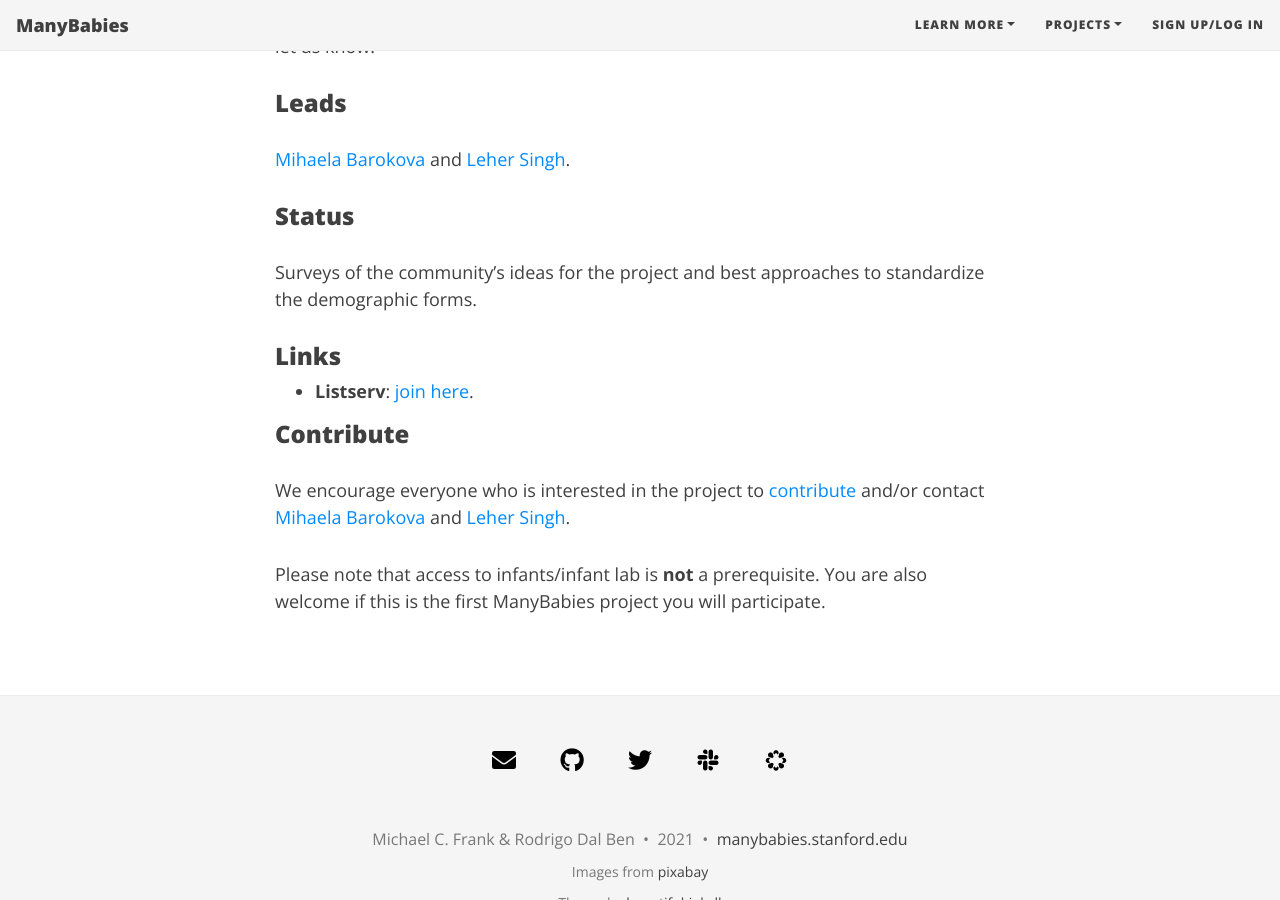
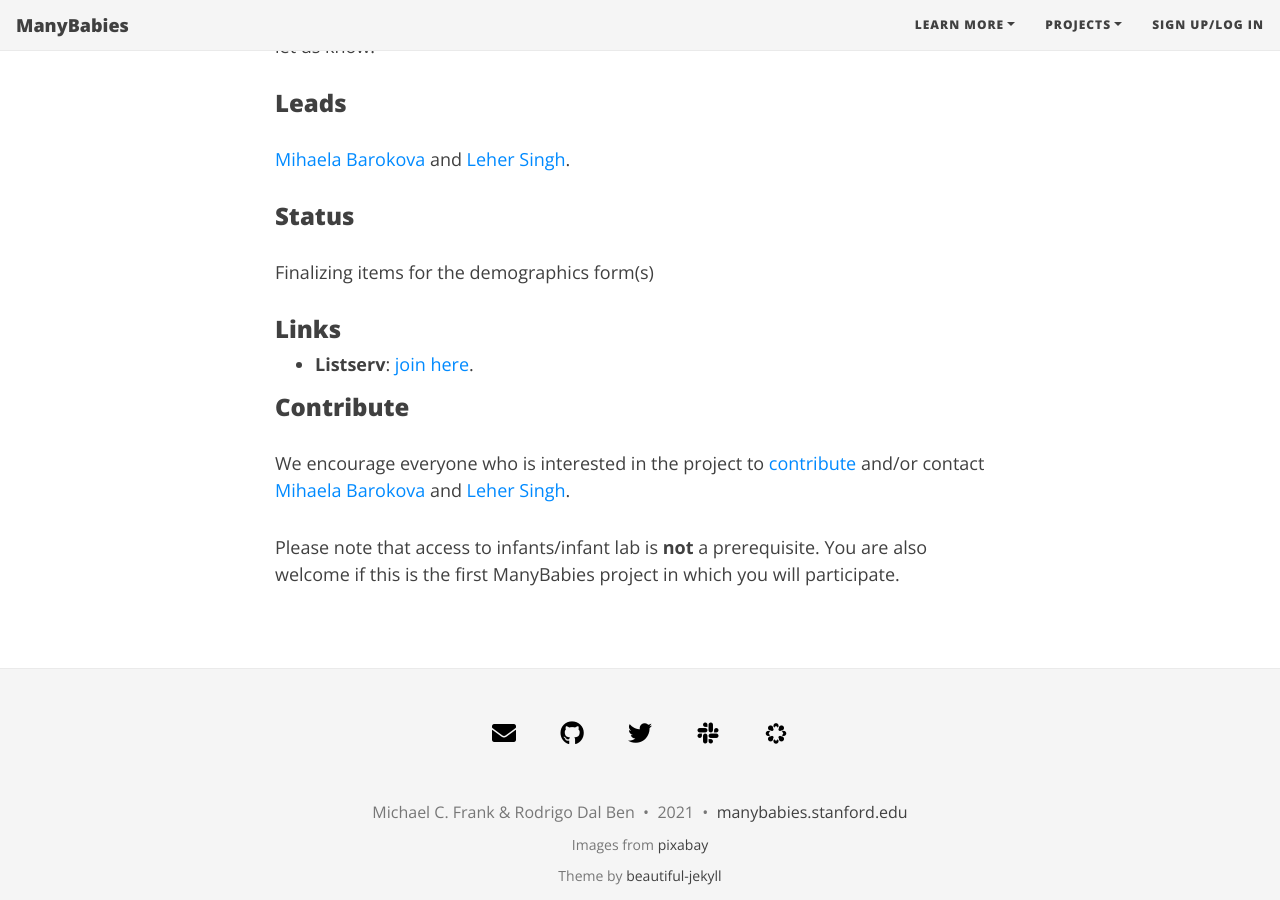
Before and after one commit to manybabies/manybabies.github.io, a Jekyll site: the page built from MB-demographics.md, in a window 1280 px wide and 900 px high, scrolled down 608 px. Built offline with Jekyll 4.4.1, drawn with Linux system fonts in a browser that asks for light colours; nearby versions of some CDN libraries; some web fonts are replaced; some of the changed text lies outside the part shown.

Commit message:
updates to demographics

```diff
--- a/MB-demographics.md
+++ b/MB-demographics.md
@@ -1,6 +1,6 @@
 ---
 layout: page
-title: MB-demographics
+title: MB-Demographics
 subtitle: Standard demographics for MB projects
 ---
 
@@ -25,7 +25,7 @@ If you are interested in collaborating or playing a leadership role in this proj
 -->
 
 ### Status
-Surveys of the community’s ideas for the project and best approaches to standardize the demographic forms.
+Finalizing items for the demographics form(s)
 
 ### Links
 <!--* **Materials, Protocols, and Documentation**: [Google Drive](https://drive.google.com/drive/folders/1IW0daOJMG37FdoGkX1l12zhjPYSmPcD5).-->
@@ -37,6 +37,6 @@ Surveys of the community’s ideas for the project and best approaches to standa
 ### Contribute
 We encourage everyone who is interested in the project to [contribute]({{site.baseurl}}/sign_up_log_in/) and/or contact [Mihaela Barokova](mailto:mihaela.barokova@gmail.com) and [Leher Singh](mailto:leher.singh.nus@gmail.com).
 
-Please note that access to infants/infant lab is **not** a prerequisite. You are also welcome if this is the first ManyBabies project you will participate.
+Please note that access to infants/infant lab is **not** a prerequisite. You are also welcome if this is the first ManyBabies project in which you will participate.
 
 <!-- ### Publications -->
```
